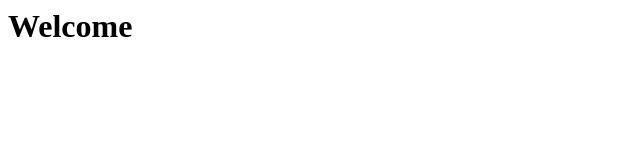
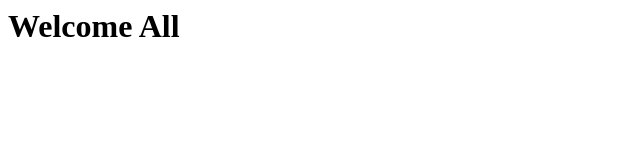
Before and after one commit to PriyadharshiniRajendran07/websitehost.github.io, a plain HTML site: page index.html in a window 1280 px wide. Shown: the full height of the page, 0-640 px from the left. Drawn offline with Linux system fonts and the light colour scheme.

Commit message:
Update index.html

```diff
--- a/index.html
+++ b/index.html
@@ -1,4 +1,4 @@
 <html>
   <head><title>Web Page</title></head>
-  <body><h1>Welcome</h1></body>
+  <body><h1>Welcome All</h1></body>
 </html>
```
